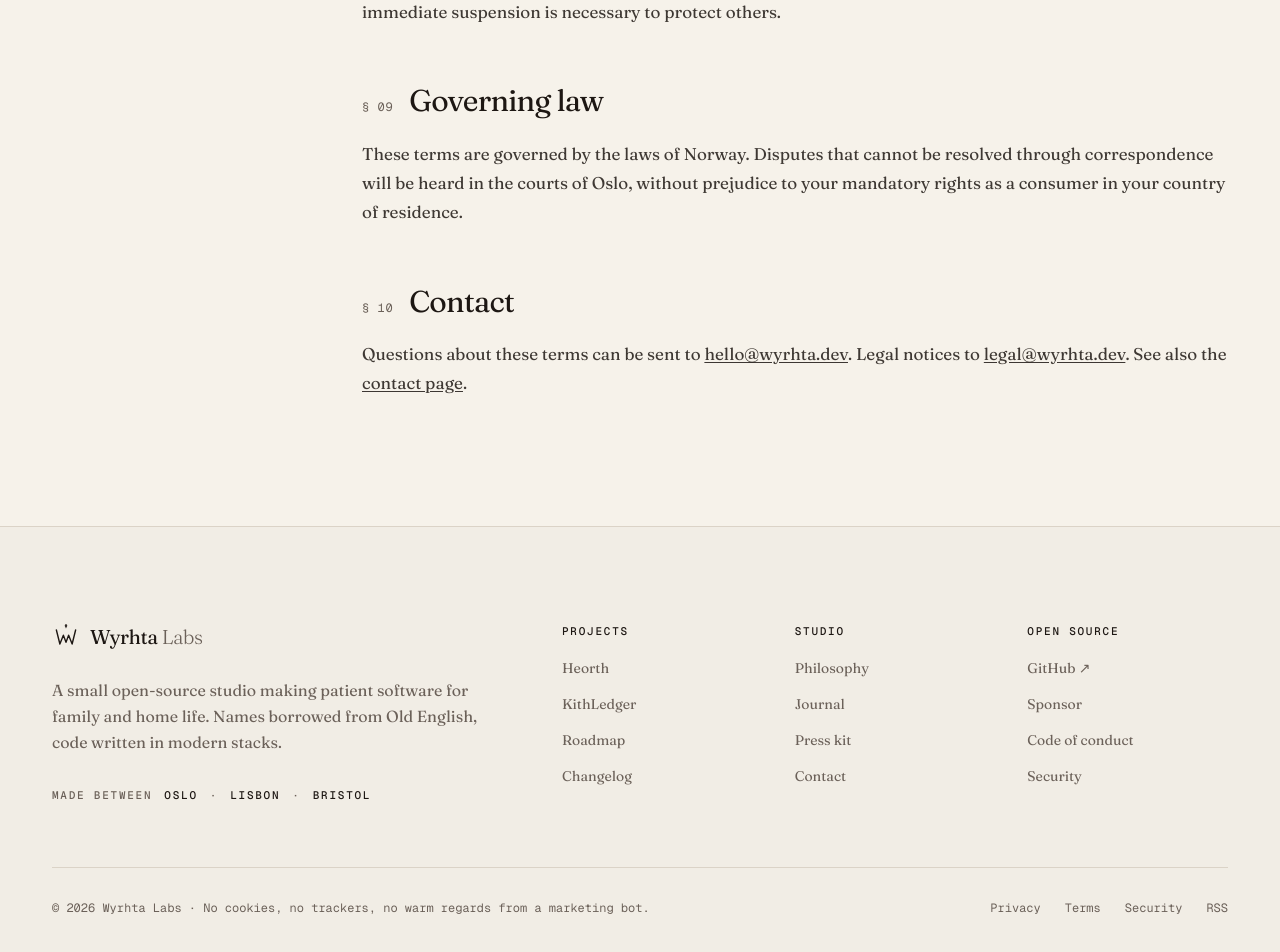
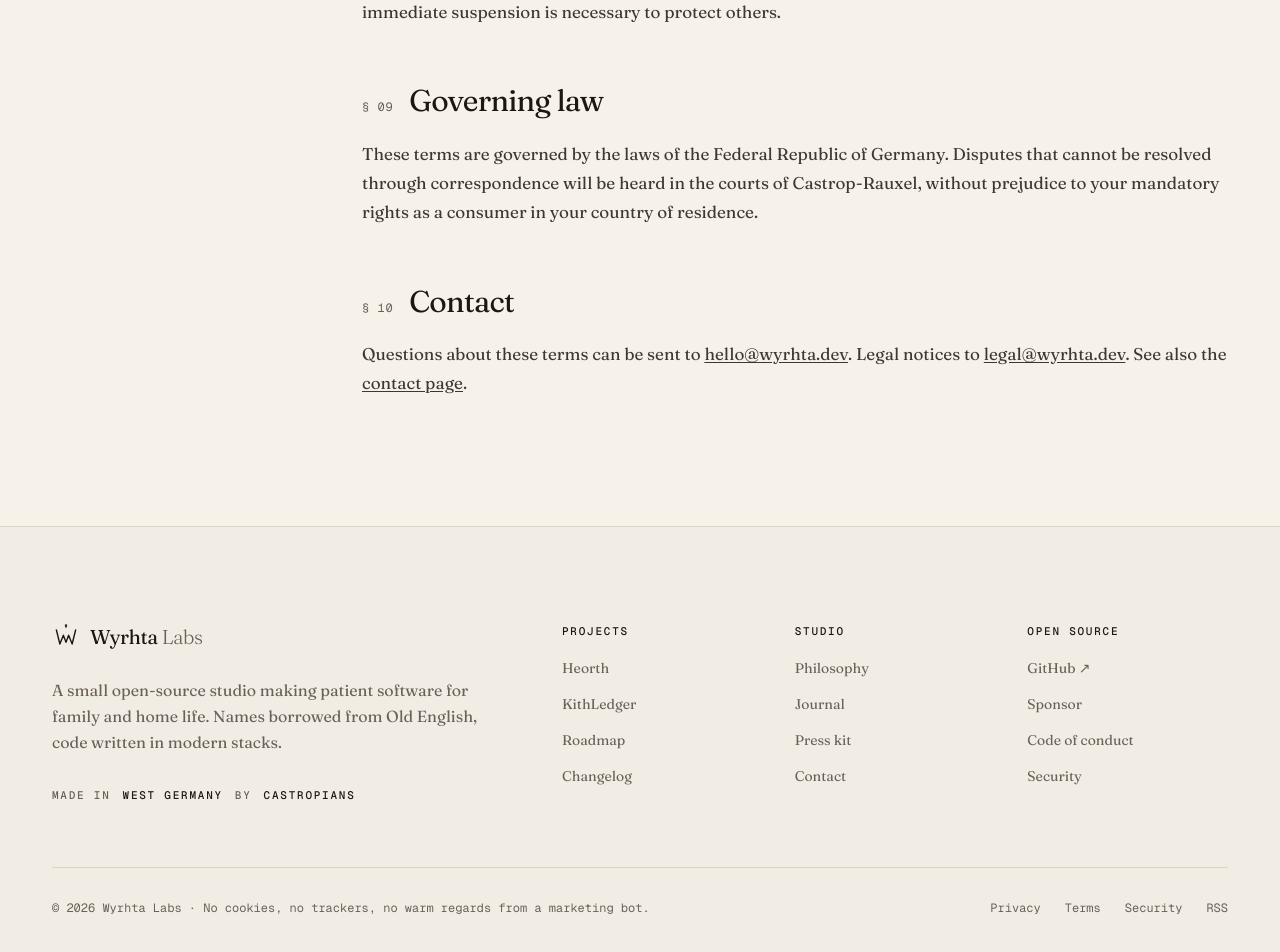
Before and after one commit to Wyrhta-Labs/website, a Next.js app: page /terms in a window 1280 px wide. Shown: the part 2619-3571 px from the top of the page. Built offline with nearby package versions, Linux system fonts and the light colour scheme.

Commit message:
feat: standardize studio geography across site
Consistently update studio location details in footer, press kit, boilerplate, and Terms.

Co-authored-by: Christian Foellmann <1256090+cfoellmann@users.noreply.github.com>

```diff
--- a/app/press/page.tsx
+++ b/app/press/page.tsx
@@ -31,12 +31,12 @@ const toc: TocItem[] = [
 ]
 
 const FACTS = [
-  { label: "Founded", value: "2024, Oslo" },
+  { label: "Founded", value: "2024, Castrop-Rauxel" },
   { label: "Studio size", value: "4 makers" },
-  { label: "Locations", value: "Oslo · Lisbon · Bristol" },
+  { label: "Locations", value: "Castrop-Rauxel, West Germany" },
   { label: "License", value: "AGPL-3.0-or-later" },
   { label: "Funding", value: "Patrons & grants" },
-  { label: "Languages", value: "EN · NB · PT · ES" },
+  { label: "Languages", value: "EN · DE" },
 ]
 
 const PALETTE = [
@@ -82,7 +82,7 @@ export default function PressPage() {
           <p>
             Wyrhta Labs takes its name from the Old English{" "}
             <em className="text-foreground">wyrhta</em> — a maker, a wright.
-            Founded in Oslo in 2024, the studio designs and ships
+            Founded in Castrop-Rauxel in 2024, the studio designs and ships
             open-source tools for households: software for the kitchen
             wall, the family calendar, and the slow correspondence between
             people who care for one another.
@@ -261,7 +261,7 @@ export default function PressPage() {
           />
           <BoilerCard
             length="Long · 1 paragraph"
-            text="Wyrhta Labs is an independent open-source studio of four people, working between Oslo, Lisbon, and Bristol. Founded in 2024, the studio builds tools for households rather than enterprises: Heorth, a homestead and family management system, and KithLedger, an API-first database for nurturing personal relationships. Everything ships under AGPL-3.0-or-later, with a public roadmap, a monthly journal, and a small community of patrons and contributors."
+            text="Wyrhta Labs is an independent open-source studio of four Castropians, working from Castrop-Rauxel in West Germany. Founded in 2024, the studio builds tools for households rather than enterprises: Heorth, a homestead and family management system, and KithLedger, an API-first database for nurturing personal relationships. Everything ships under AGPL-3.0-or-later, with a public roadmap, a monthly journal, and a small community of patrons and contributors."
           />
         </Section>
 
--- a/app/terms/page.tsx
+++ b/app/terms/page.tsx
@@ -152,10 +152,11 @@ export default function TermsPage() {
 
         <Section id="law" n="09" title="Governing law">
           <p>
-            These terms are governed by the laws of Norway. Disputes that
-            cannot be resolved through correspondence will be heard in the
-            courts of Oslo, without prejudice to your mandatory rights as
-            a consumer in your country of residence.
+            These terms are governed by the laws of the Federal Republic
+            of Germany. Disputes that cannot be resolved through
+            correspondence will be heard in the courts of Castrop-Rauxel,
+            without prejudice to your mandatory rights as a consumer in
+            your country of residence.
           </p>
         </Section>
 
--- a/components/site-footer.tsx
+++ b/components/site-footer.tsx
@@ -82,12 +82,10 @@ export function SiteFooter() {
               modern stacks.
             </p>
             <div className="mt-8 flex flex-wrap items-center gap-3 text-eyebrow text-muted-foreground">
-              <span>Made between</span>
-              <span className="font-mono text-foreground">Oslo</span>
-              <span>·</span>
-              <span className="font-mono text-foreground">Lisbon</span>
-              <span>·</span>
-              <span className="font-mono text-foreground">Bristol</span>
+              <span>Made in</span>
+              <span className="font-mono text-foreground">West Germany</span>
+              <span>by</span>
+              <span className="font-mono text-foreground">Castropians</span>
             </div>
           </div>
 
```
